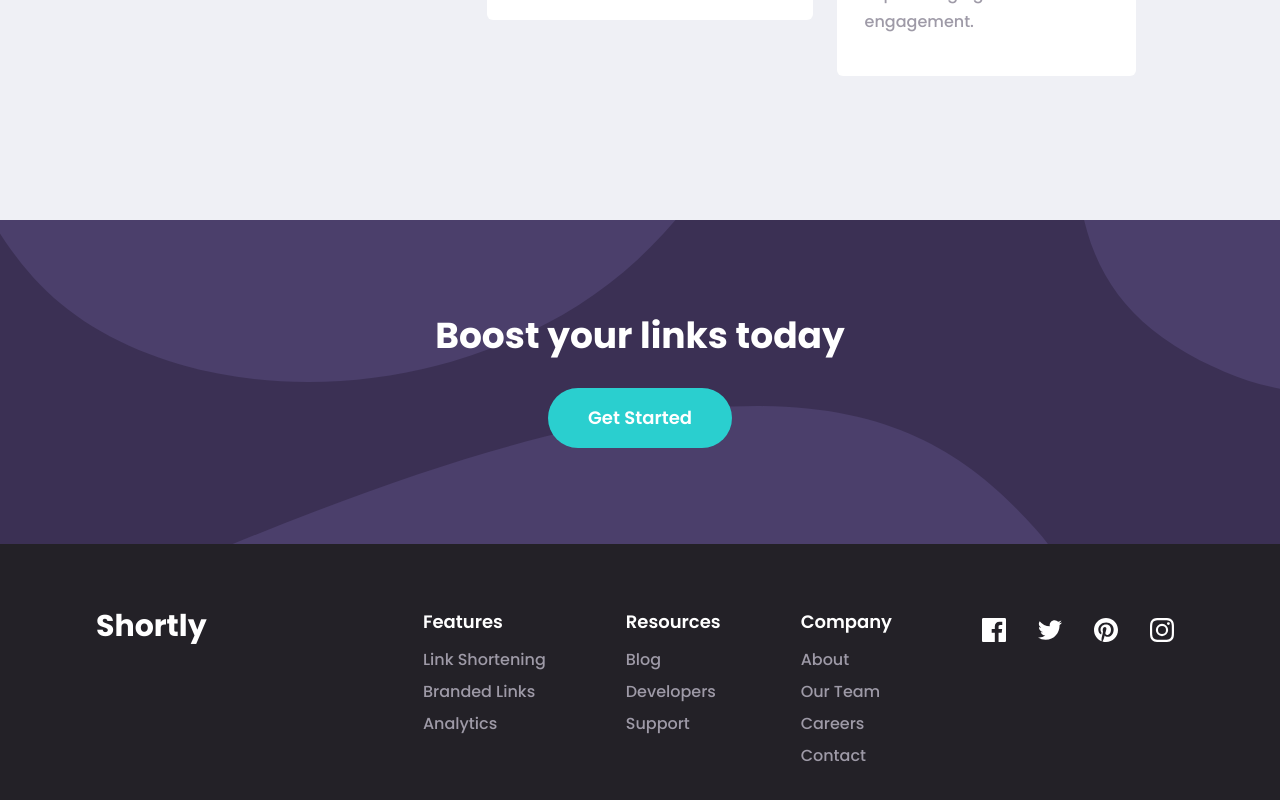
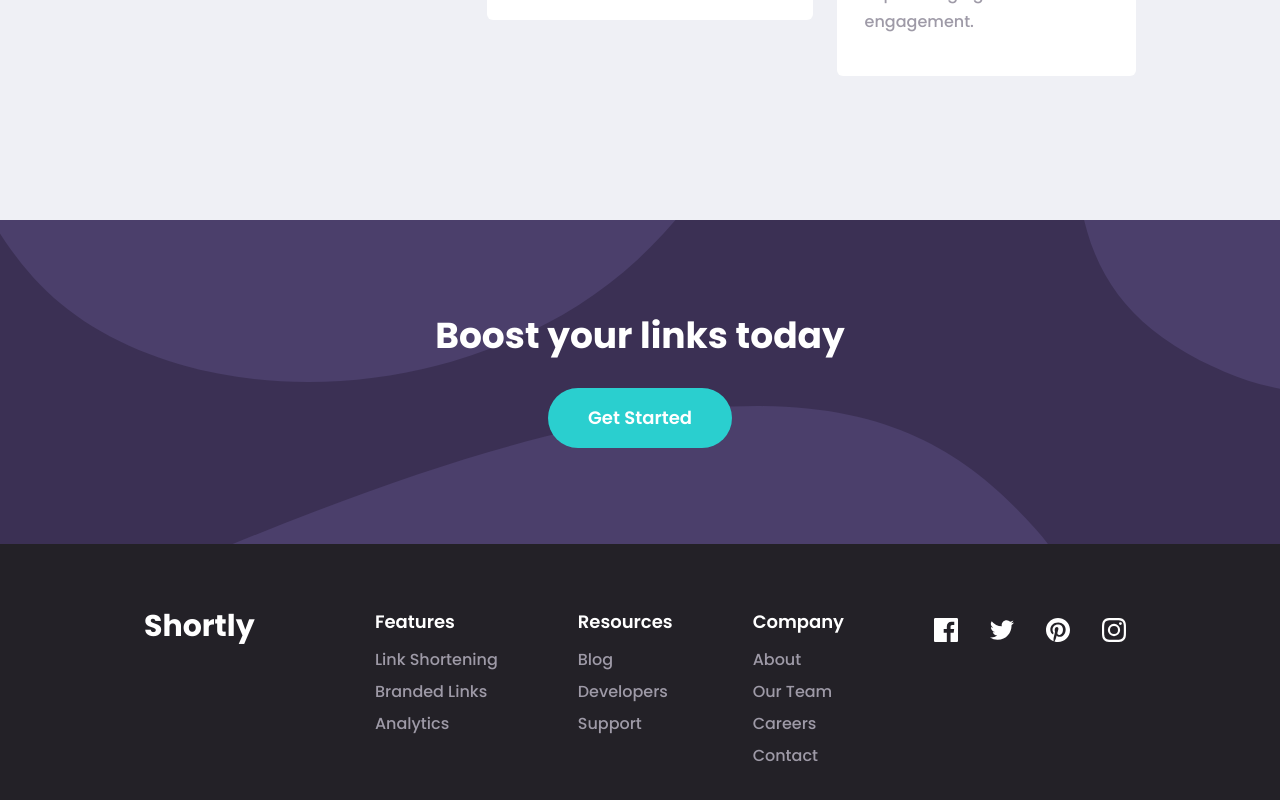
Before and after one commit to arshGoyalDev/url-shortner, a React (Create React App) app: page / in a window 1280 px wide. Shown: the part 1413-2213 px from the top of the page. Built offline with nearby package versions, Linux system fonts and the light colour scheme.

Commit message:
fix: padding issue in footer

```diff
--- a/src/components/sections/Footer.js
+++ b/src/components/sections/Footer.js
@@ -5,7 +5,7 @@ import iconInstagram from "../../assets/images/icon-instagram.svg";
 
 const Footer = () => {
   return (
-    <footer className="flex flex-col xl:flex-row items-center xl:items-start xl:justify-between gap-10 py-16 xl:px-24 2xl:px-32 bg-neutral-darkViolet">
+    <footer className="flex flex-col xl:flex-row items-center xl:items-start xl:justify-between gap-10 py-16 xl:px-36 2xl:px-36 bg-neutral-darkViolet">
       <h1 className="text-3xl font-bold text-white">Shortly</h1>
       <div className="flex flex-col xl:flex-row items-center xl:items-start gap-12 xl:gap-20 2xl:gap-28">
         <div className="text-center xl:text-left">
```
